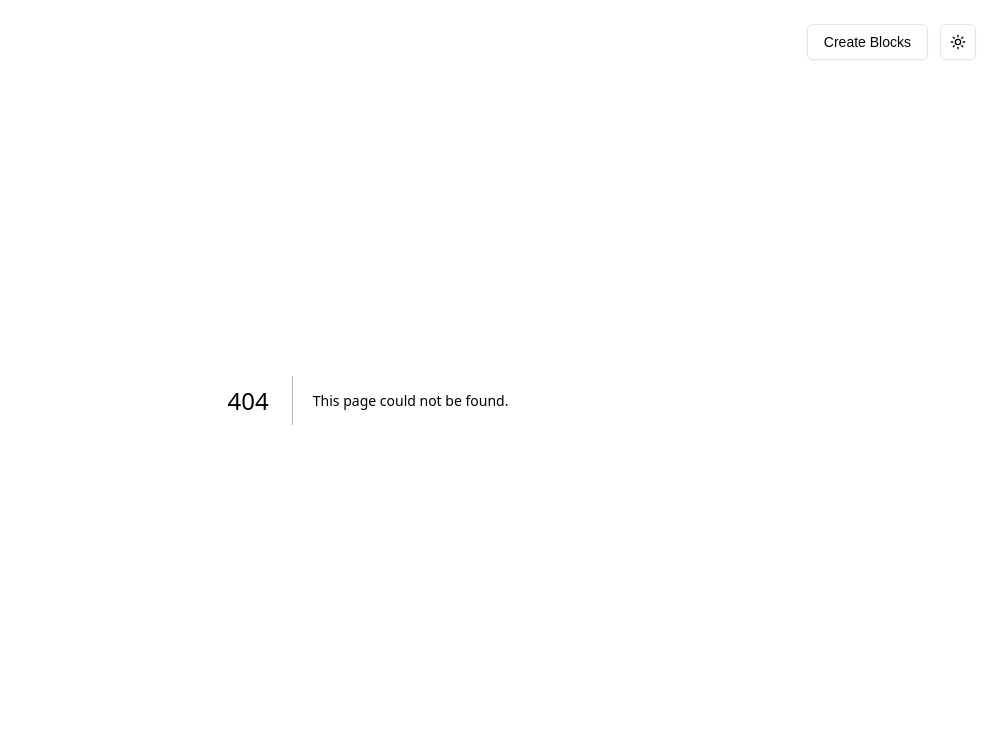
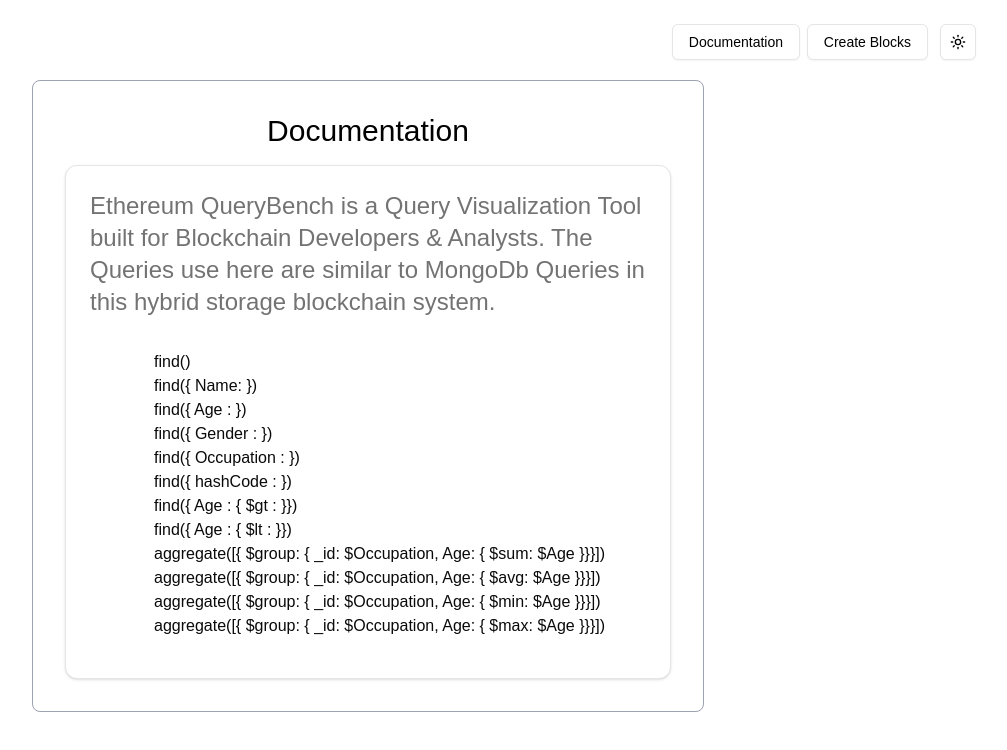
Before and after one commit to VihanGamage/Ethereum-Querybench-FYP, a Next.js app: page /doc in a window 1280 px wide. Before the commit this address had no page. Shown: the top 750 px of the page, without its empty margins (272-1279 px from the left). Built offline with nearby package versions, Linux system fonts and the light colour scheme.

Commit message:
doc added

```diff
--- a/src/app/api/query/route.js
+++ b/src/app/api/query/route.js
@@ -35,44 +35,44 @@
         console.log(data)
         returnData = data;
 
-    }else if(query.includes("find({Name")) {
+    }else if(query.includes("find({ Name : ")) {
 
-        const nameValue = query.split(":")[1].trim().slice(0, -2);
+        const nameValue = query.split(":")[1].slice(1, -2);
         const data = await
             offChainDataCollection.find({Name: nameValue}).toArray();
         console.log(data)
         returnData = data;
 
-    }else if(query.includes("find({Age")) {
-        const ageValue = query.split(":")[1].trim().slice(0, -2);
+    }else if(query.includes("find({ Age : ")) {
+        const ageValue = query.split(":")[1].slice(1, -2);
         const ageValueConverted = Number(ageValue);
         const data = await
             offChainDataCollection.find({Age: ageValueConverted}).toArray();
         console.log(data)
         returnData = data;
 
-    }else if(query.includes("find({Gender")) {
-        const genderValue = query.split(":")[1].trim().slice(0, -2);
+    }else if(query.includes("find({ Gender : ")) {
+        const genderValue = query.split(":")[1].slice(1, -2);
         const data = await
             offChainDataCollection.find({Gender: genderValue}).toArray();
         console.log(data)
         returnData = data;
 
-    }else if(query.includes("find({Occupation")) {
-        const occupationValue = query.split(":")[1].trim().slice(0, -2);
+    }else if(query.includes("find({ Occupation : ")) {
+        const occupationValue = query.split(":")[1].trim().slice(1, -2);
         const data = await
             offChainDataCollection.find({Occupation: occupationValue}).toArray();
         console.log(data)
         returnData = data;
 
-    }else if(query.includes("find({hashCode")) {
-        const hashCodeValue = query.split(":")[1].trim().slice(0, -2);
+    }else if(query.includes("find({ hashCode : ")) {
+        const hashCodeValue = query.split(":")[1].trim().slice(1, -2);
         const data = await
             offChainDataCollection.find({hashCode: hashCodeValue}).toArray();
         console.log(data)
         returnData = data;
 
-    }else if(query.includes("aggregate([{ $group: { _id: $Occupation, Age: { $sum: $Age")) {
+    }else if(query.includes("aggregate([{ $group: { _id: $Occupation, Age: { $sum: $Age }}}])")) {
         const data = await offChainDataCollection.
         aggregate([{$group: {_id: "$Occupation", Age: {$sum:"$Age"}}},
             {
@@ -84,7 +84,7 @@
         console.log(data)
         returnData = data;
 
-    }else if(query.includes("aggregate([{ $group: { _id: $Occupation, Age: { $avg: $Age")) {
+    }else if(query.includes("aggregate([{ $group: { _id: $Occupation, Age: { $avg: $Age }}}])")) {
         const data = await offChainDataCollection.
         aggregate([{$group: {_id: "$Occupation", Age: {$avg:"$Age"}}},
             {
@@ -96,7 +96,7 @@
         console.log(data)
         returnData = data;
 
-    }else if(query.includes("aggregate([{ $group: { _id: $Occupation, Age: { $min: $Age")) {
+    }else if(query.includes("aggregate([{ $group: { _id: $Occupation, Age: { $min: $Age }}}])")) {
         const data = await offChainDataCollection.aggregate([{$group: {_id: "$Occupation", Age: {$min: "$Age"}}},
             {
                 $project: {
@@ -108,7 +108,7 @@
         console.log(data)
         returnData = data;
 
-    }else if(query.includes("aggregate([{ $group: { _id: $Occupation, Age: { $max: $Age")) {
+    }else if(query.includes("aggregate([{ $group: { _id: $Occupation, Age: { $max: $Age }}}])")) {
         const data = await offChainDataCollection.aggregate([{$group: {_id: "$Occupation", Age: {$max: "$Age"}}},
             {
                 $project: {
--- /dev/null
+++ b/src/app/doc/page.jsx
@@ -0,0 +1,40 @@
+"use client"
+import {Card, CardContent, CardDescription, CardHeader, CardTitle,}
+    from "@/components/ui/card"
+
+export default function (){
+
+    return(
+        <div className="border border-gray-400 rounded-lg p-8 mx-auto w-full max-w-2xl mt-20 space-y-4">
+            <h1 className="justify-center flex text-3xl bold">
+                Documentation
+            </h1>
+            <Card>
+                <CardHeader>
+                    <CardDescription className="text-2xl">
+                        Ethereum QueryBench is a Query Visualization
+                        Tool built for Blockchain Developers & Analysts.
+                        The Queries use here are similar to MongoDb Queries
+                        in this hybrid storage blockchain system.
+                    </CardDescription>
+                </CardHeader>
+                <CardContent className="ml-16 mt-2 mb-4">
+                    <p>{`find()`}</p>
+                    <p>{`find({ Name: })`}</p>
+                    <p>{`find({ Age : })`}</p>
+                    <p>{`find({ Gender : })`}</p>
+                    <p>{`find({ Occupation : })`}</p>
+                    <p>{`find({ hashCode : })`}</p>
+                    <p>{`find({ Age : { $gt : }})`}</p>
+                    <p>{`find({ Age : { $lt : }})`}</p>
+                    <p>{`aggregate([{ $group: { _id: $Occupation, Age: { $sum: $Age }}}])`}</p>
+                    <p>{`aggregate([{ $group: { _id: $Occupation, Age: { $avg: $Age }}}])`}</p>
+                    <p>{`aggregate([{ $group: { _id: $Occupation, Age: { $min: $Age }}}])`}</p>
+                    <p>{`aggregate([{ $group: { _id: $Occupation, Age: { $max: $Age }}}])`}</p>
+
+                </CardContent>
+
+            </Card>
+        </div>
+    )
+}
--- a/src/app/layout.js
+++ b/src/app/layout.js
@@ -3,6 +3,7 @@
 import { ThemeProvider } from "@/components/theme-provider"
 import {ModeToggle} from "@/components/modetoggle";
 import {BlockButton} from "@/components/blockButton";
+import {DocButton} from "@/components/docButton";
 
 const geistSans = Geist({
   variable: "--font-geist-sans",
@@ -31,6 +32,7 @@
           enableSystem
           disableTransitionOnChange
       >
+          <DocButton/>
           <BlockButton/>
           <ModeToggle/>
           {children}
--- /dev/null
+++ b/src/components/docButton.jsx
@@ -0,0 +1,20 @@
+"use client"
+
+import React from "react"
+import { Button } from "@/components/ui/button"
+import Link from "next/link";
+
+export function DocButton(){
+    return(
+        <>
+            <div className="absolute top-0 right-0 m-4 mr-52 py-2">
+                <Button asChild variant="outline">
+                    <Link href="/doc">
+                        Documentation
+                    </Link>
+                </Button>
+            </div>
+
+        </>
+    )
+}
--- /dev/null
+++ b/src/components/ui/card.jsx
@@ -0,0 +1,53 @@
+import * as React from "react"
+
+import { cn } from "@/lib/utils"
+
+const Card = React.forwardRef(({ className, ...props }, ref) => (
+  <div
+    ref={ref}
+    className={cn(
+      "rounded-xl border border-neutral-200 bg-white text-neutral-950 shadow dark:border-neutral-800 dark:bg-neutral-950 dark:text-neutral-50",
+      className
+    )}
+    {...props} />
+))
+Card.displayName = "Card"
+
+const CardHeader = React.forwardRef(({ className, ...props }, ref) => (
+  <div
+    ref={ref}
+    className={cn("flex flex-col space-y-1.5 p-6", className)}
+    {...props} />
+))
+CardHeader.displayName = "CardHeader"
+
+const CardTitle = React.forwardRef(({ className, ...props }, ref) => (
+  <div
+    ref={ref}
+    className={cn("font-semibold leading-none tracking-tight", className)}
+    {...props} />
+))
+CardTitle.displayName = "CardTitle"
+
+const CardDescription = React.forwardRef(({ className, ...props }, ref) => (
+  <div
+    ref={ref}
+    className={cn("text-sm text-neutral-500 dark:text-neutral-400", className)}
+    {...props} />
+))
+CardDescription.displayName = "CardDescription"
+
+const CardContent = React.forwardRef(({ className, ...props }, ref) => (
+  <div ref={ref} className={cn("p-6 pt-0", className)} {...props} />
+))
+CardContent.displayName = "CardContent"
+
+const CardFooter = React.forwardRef(({ className, ...props }, ref) => (
+  <div
+    ref={ref}
+    className={cn("flex items-center p-6 pt-0", className)}
+    {...props} />
+))
+CardFooter.displayName = "CardFooter"
+
+export { Card, CardHeader, CardFooter, CardTitle, CardDescription, CardContent }
```
